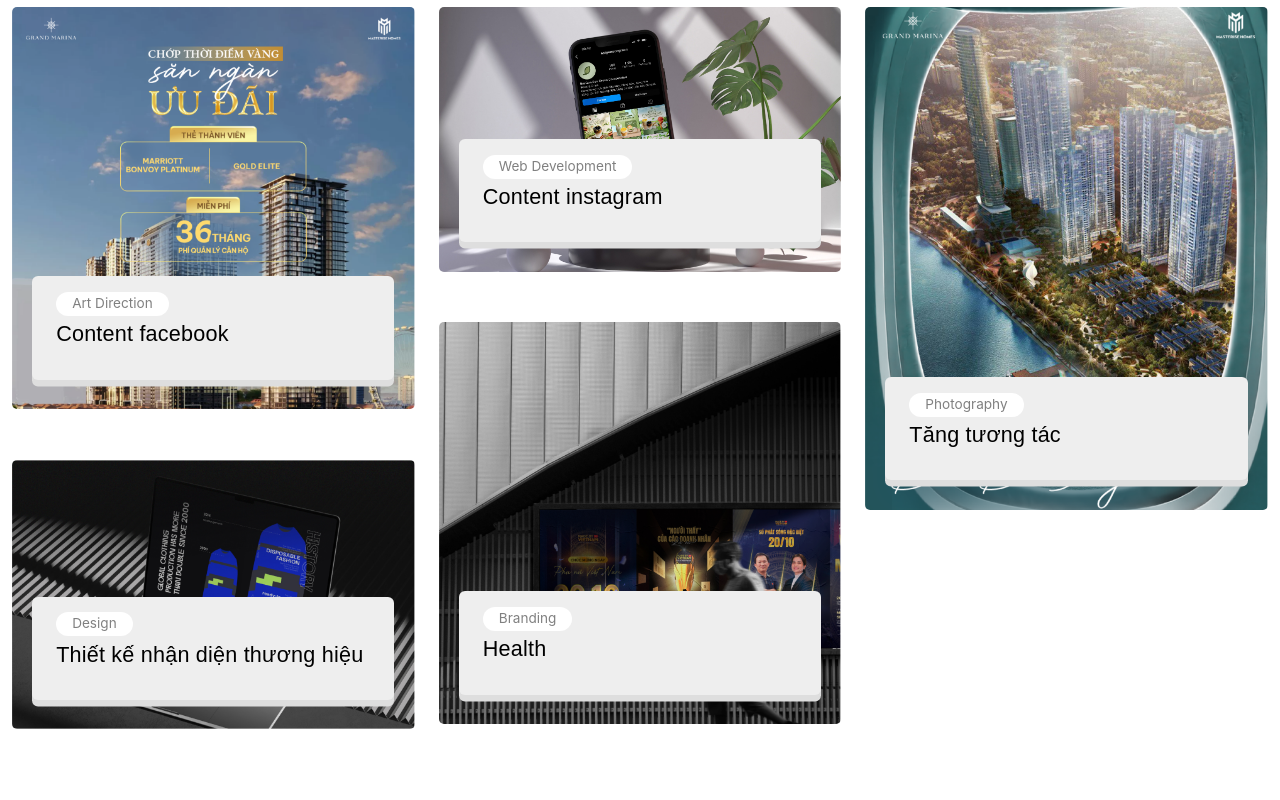
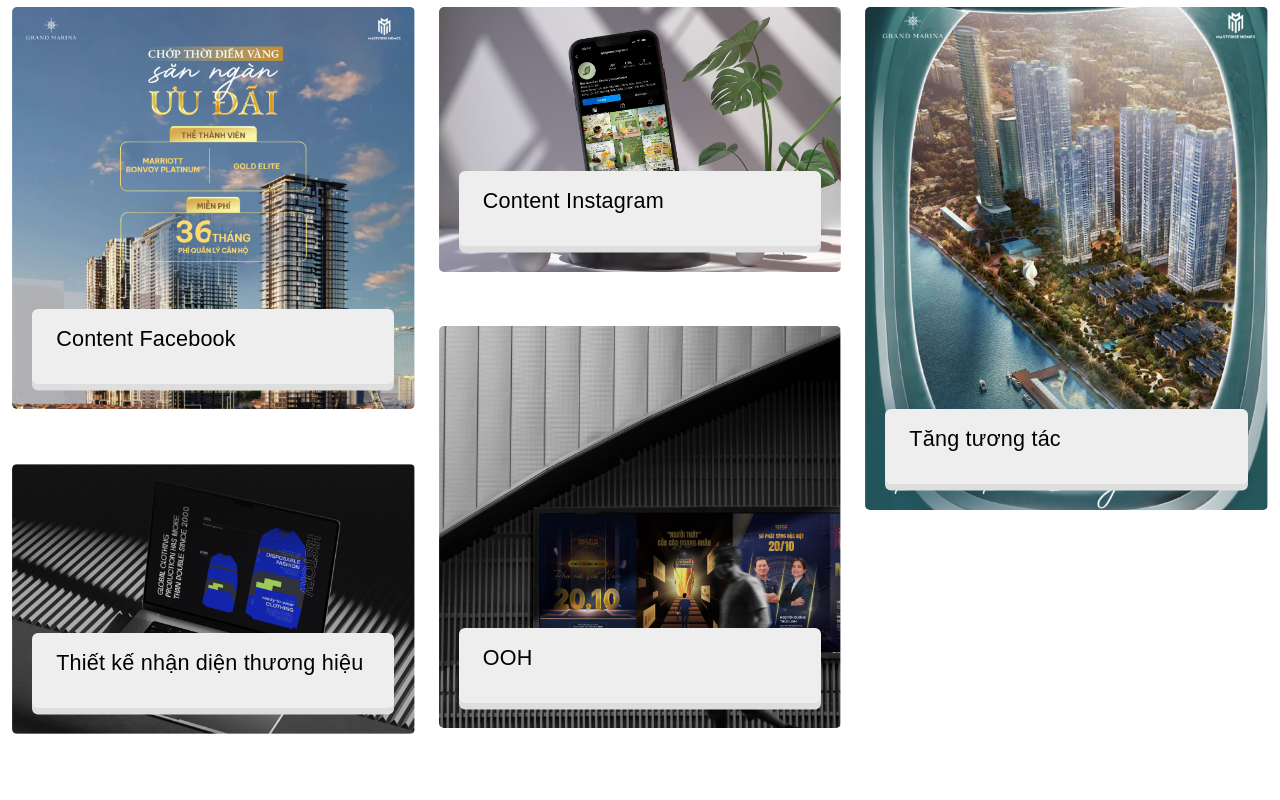
Before and after one commit to Pentacle-Marketing-2024/Frontend, a React (Create React App) app: page / in a window 1280 px wide. Shown: the part 2680-3480 px from the top of the page. Built offline with nearby package versions, Linux system fonts and the light colour scheme; the HTML template or start-up script is replaced by a standard one.

Commit message:
Update Products.js

```diff
--- a/src/Components/User/Products.js
+++ b/src/Components/User/Products.js
@@ -52,32 +52,14 @@ export default function Product() {
                                     minHeight: 'auto',
                                     backgroundColor: '#EEEEEE',
                                     borderRadius: 1.5,
-                                    margin: '-33% 7% 14% 5%',
+                                    margin: '-25% 7% 14% 5%',
                                     zIndex: 1,
                                     position: 'relative',
                                     display: 'grid',
                                     boxShadow: '0rem 0.4rem 0rem 0rem #DEDEDE',
                                 }}>
                                     <div style={{
-                                        marginTop: '1rem',
-                                        marginLeft: '1.5rem',
-                                        height: 'auto',
-                                        width: '70%',
-                                        textAlign: 'left',
-                                    }}>
-                                        <span style={{
-                                            height: '1rem',
-                                            backgroundColor: 'white',
-                                            borderRadius: 100,
-                                            padding: '0.2rem 1rem 0.3rem 1rem',
-                                            fontSize: '0.85rem',
-                                            color: 'gray',
-                                        }}>
-                                            {item.type}
-                                        </span>
-                                    </div>
-                                    <div style={{
-                                        margin: '0.5rem 1rem 2rem 1.5rem',
+                                        margin: '1rem 1rem 2rem 1.5rem',
                                         height: '1.7rem',
                                         width: '90%',
                                         textAlign: 'left',
@@ -115,32 +97,14 @@ export default function Product() {
                                     minHeight: 'auto',
                                     backgroundColor: '#EEEEEE',
                                     borderRadius: 1.5,
-                                    margin: '-38% 7% 14% 5%',
+                                    margin: '-32% 7% 14% 5%',
                                     zIndex: 1,
                                     position: 'relative',
                                     display: 'grid',
                                     boxShadow: '0rem 0.4rem 0rem 0rem #DEDEDE',
                                 }}>
                                     <div style={{
-                                        marginTop: '1rem',
-                                        marginLeft: '2rem',
-                                        height: 'auto',
-                                        width: '70%',
-                                        textAlign: 'left',
-                                    }}>
-                                        <span style={{
-                                            height: '1rem',
-                                            backgroundColor: 'white',
-                                            borderRadius: 100,
-                                            padding: '0.2rem 1rem 0.3rem 1rem',
-                                            fontSize: '0.85rem',
-                                            color: 'gray',
-                                        }}>
-                                            {item.type}
-                                        </span>
-                                    </div>
-                                    <div style={{
-                                        margin: '0.5rem 1rem 2rem 1.5rem',
+                                        margin: '1rem 1rem 2rem 1.5rem',
                                         height: '1.7rem',
                                         width: '90%',
                                         textAlign: 'left',
@@ -178,32 +142,14 @@ export default function Product() {
                                     minHeight: 'auto',
                                     backgroundColor: '#EEEEEE',
                                     borderRadius: 1.5,
-                                    margin: '-23% 5% 20% 5%',
+                                    margin: '-17% 5% 20% 5%',
                                     zIndex: 1,
                                     position: 'relative',
                                     display: 'grid',
                                     boxShadow: '0rem 0.4rem 0rem 0rem #DEDEDE',
                                 }}>
                                     <div style={{
-                                        marginTop: '1.2rem',
-                                        marginLeft: '1.5rem',
-                                        height: 'auto',
-                                        width: '70%',
-                                        textAlign: 'left',
-                                    }}>
-                                        <span style={{
-                                            height: '1rem',
-                                            backgroundColor: 'white',
-                                            borderRadius: 100,
-                                            padding: '0.2rem 0.8rem 0.2rem 0.8rem',
-                                            fontSize: '0.85rem',
-                                            color: 'gray',
-                                        }}>
-                                            {item.type}
-                                        </span>
-                                    </div>
-                                    <div style={{
-                                        margin: '0.6rem 0.5rem 0.5rem 1.5rem',
+                                        margin: '1rem 0.5rem 0.5rem 1.5rem',
                                         height: '2rem',
                                         width: '90%',
                                         textAlign: 'left',
@@ -241,32 +187,14 @@ export default function Product() {
                                     minHeight: 'auto',
                                     backgroundColor: '#EEEEEE',
                                     borderRadius: 1.5,
-                                    margin: '-25% 5% 20% 5%',
+                                    margin: '-18% 5% 20% 5%',
                                     zIndex: 1,
                                     position: 'relative',
                                     display: 'grid',
                                     boxShadow: '0rem 0.4rem 0rem 0rem #DEDEDE',
                                 }}>
                                     <div style={{
-                                        marginTop: '1.2rem',
-                                        marginLeft: '1.5rem',
-                                        height: 'auto',
-                                        width: '70%',
-                                        textAlign: 'left',
-                                    }}>
-                                        <span style={{
-                                            height: '1rem',
-                                            backgroundColor: 'white',
-                                            borderRadius: 100,
-                                            padding: '0.2rem 0.8rem 0.2rem 0.8rem',
-                                            fontSize: '0.85rem',
-                                            color: 'gray',
-                                        }}>
-                                            {item.type}
-                                        </span>
-                                    </div>
-                                    <div style={{
-                                        margin: '0.6rem 0.5rem 0.5rem 1.5rem',
+                                        margin: '1rem 0.5rem 0.5rem 1.5rem',
                                         height: '2rem',
                                         width: '90%',
                                         textAlign: 'left',
@@ -286,27 +214,22 @@ export default function Product() {
 const itemData = [
     {
         img: './product1.png',
-        title: 'Content facebook',
-        type: 'Art Direction',
+        title: 'Content Facebook',
     },
     {
         img: './product3.png',
-        type: 'Web Development',
-        title: 'Content instagram',
+        title: 'Content Instagram',
     },
     {
         img: './product5.png',
-        type: 'Photography',
         title: 'Tăng tương tác',
     },
     {
         img: './product4.png',
-        type: 'Branding',
-        title: 'Health',
+        title: 'OOH',
     },
     {
         img: './product2.png',
-        type: 'Design',
         title: 'Thiết kế nhận diện thương hiệu',
     },
 ];
```
